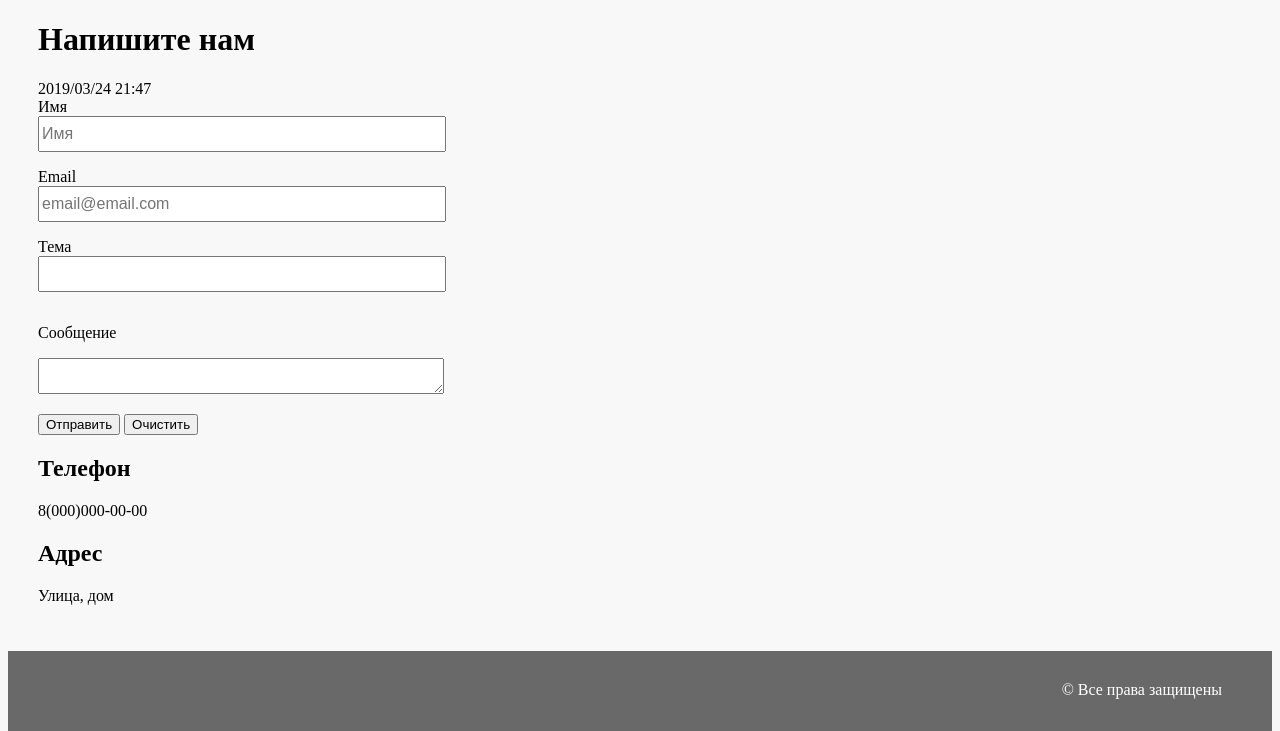
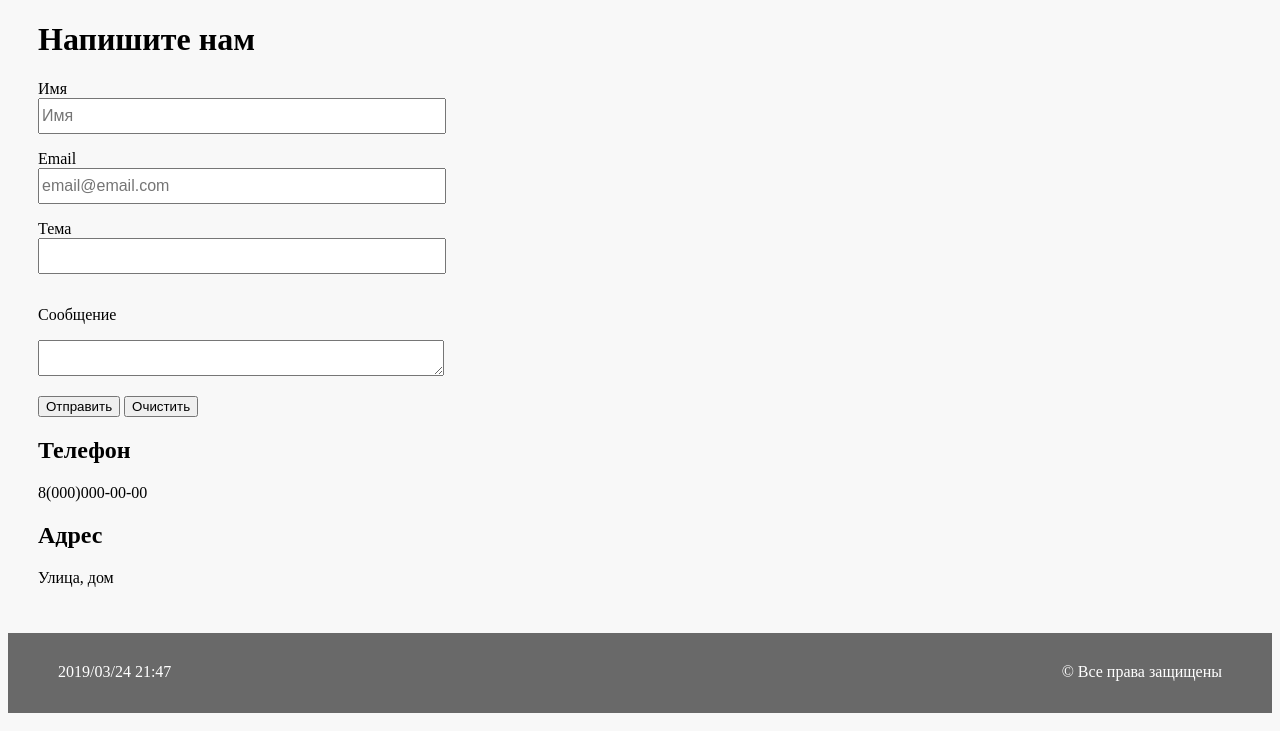
Before and after one commit to vvsvsvv/BigAndTinyShop, a Django app: page /contacts/ in a window 1280 px wide. Shown: the part 209-940 px from the top of the page. Run offline with Django 3.2, Linux system fonts and the light colour scheme.

Commit message:
- moved datetime to footer

```diff
--- a/geekshop/mainapp/templates/mainapp/base.html
+++ b/geekshop/mainapp/templates/mainapp/base.html
@@ -18,7 +18,12 @@
     <div class="container">
         {% block top %}
         {% endblock %}
-        <div class="footer"><span>&copy; Все права защищены</span></div>
+        <div class="footer">
+            <div class="datetime">
+                {% now "Y/m/d H:i" %}
+            </div>
+            <span class="copyright">&copy; Все права защищены</span>
+        </div>
     </div>
 </body>
 </html>
--- a/geekshop/mainapp/templates/mainapp/contacts.html
+++ b/geekshop/mainapp/templates/mainapp/contacts.html
@@ -8,9 +8,6 @@
         <div class="contacts-content">
             <h1>Напишите нам</h1>
             <form class="feedback" action="#">
-                <div>
-                    {% now "Y/m/d H:i" %}
-                </div>
                 Имя<input type="text" placeholder="Имя"><br>
                 Email<input type="email" placeholder="email@email.com"><br>
                 Тема<input type="text"><br>
--- a/geekshop/static/styles/style.css
+++ b/geekshop/static/styles/style.css
@@ -161,11 +161,14 @@ input[type="text"]
 
 .footer
 {
+    display: flex;
+    justify-content: space-between;
     height: 50px;
     color: white;
     background-color: #696969;
     text-align: right;
     padding-top: 30px;
+    padding-left: 50px;
     padding-right: 50px;
     margin-top: 30px;
 }
@@ -218,9 +221,7 @@ input[type="text"]
     justify-content: space-around;
 }
 
-.time
+.datetime
 {
-    margin-top: 30px;
-    margin-bottom: 30px;
     text-transform: uppercase;
 }
```
